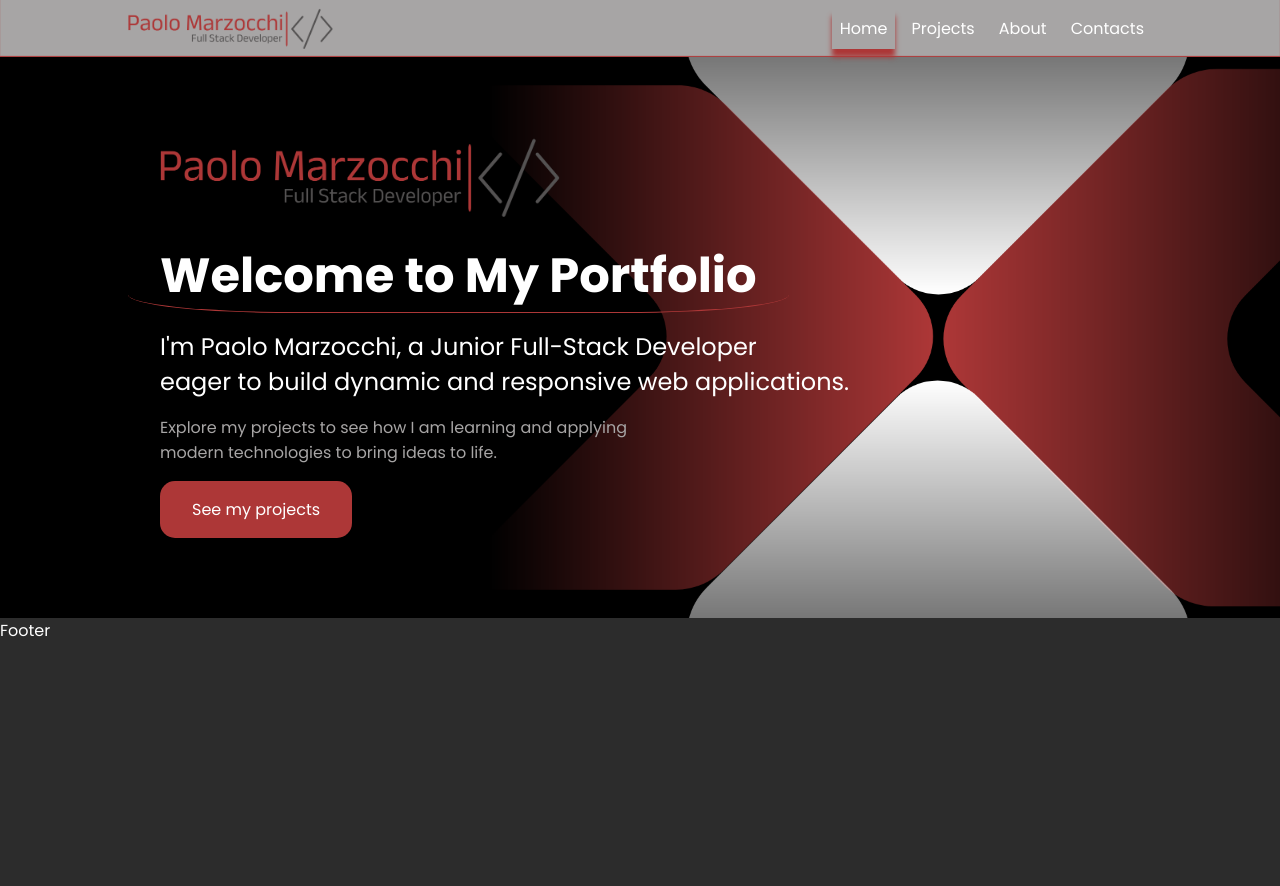
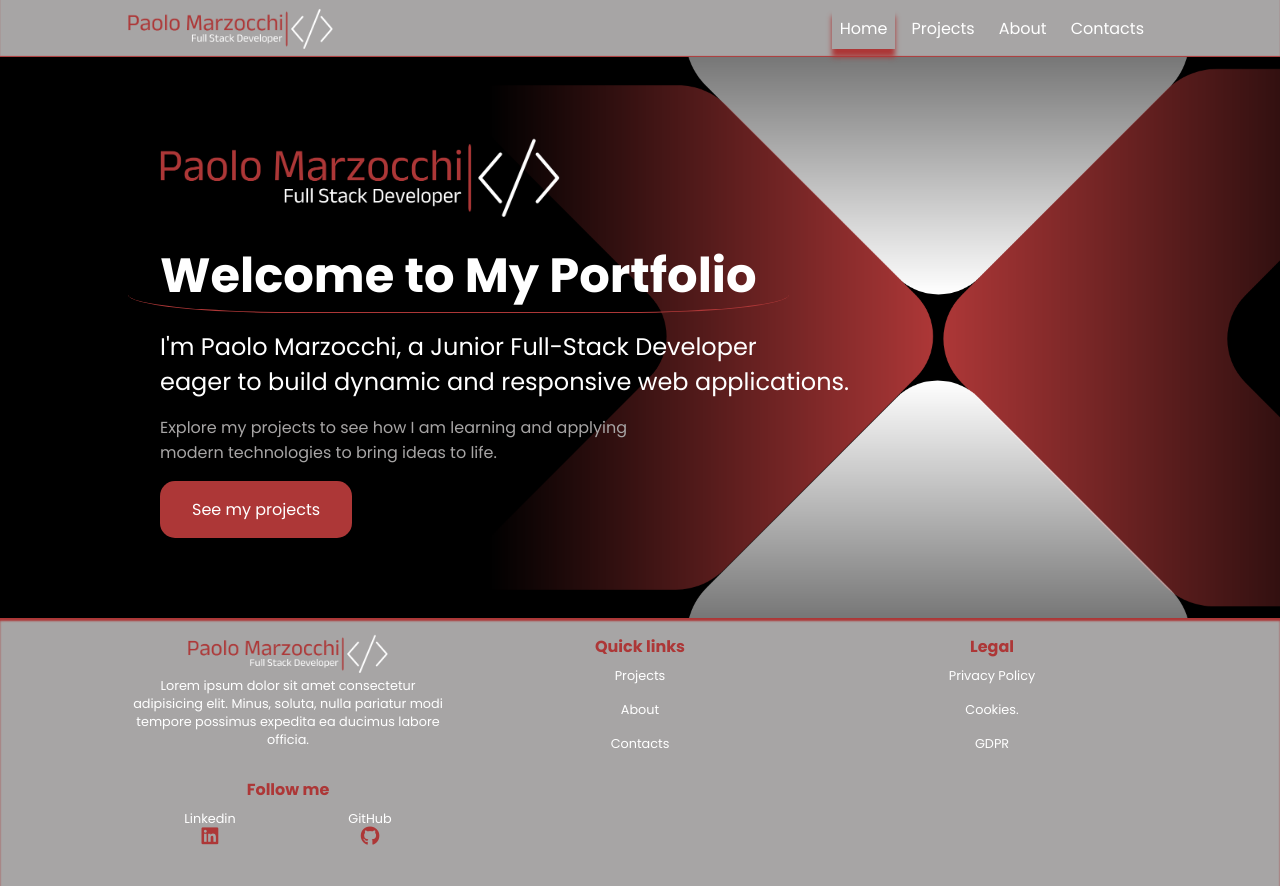
Before and after one commit to PaoloMarzocchi/vite-boolfolio, a Vue app: page / in a window 1280 px wide. Before the commit the page ends 800 px from the top, so only its background shows below. Built offline with nearby package versions, Linux system fonts and the light colour scheme.

Commit message:
add footer component

```diff
--- a/src/App.vue
+++ b/src/App.vue
@@ -1,10 +1,12 @@
 <script>
+import AppFooter from './components/AppFooter.vue';
 import AppHeader from './components/AppHeader.vue';
 
 export default {
 	name: 'App',
 	components: {
-		AppHeader
+		AppHeader,
+		AppFooter,
 	}
 
 }
@@ -14,16 +16,12 @@ export default {
 
 	<AppHeader></AppHeader>
 
-
 	<main>
-		<RouterView></RouterView>
-
+		<RouterView />
 	</main>
 
+	<AppFooter></AppFooter>
 
-	<footer>
-		Footer
-	</footer>
 </template>
 
 <style></style>
--- /dev/null
+++ b/src/components/AppFooter.vue
@@ -0,0 +1,125 @@
+<script>
+export default {
+    name: 'AppFooter',
+    data() {
+        return {
+
+        }
+    }
+}
+</script>
+
+<template>
+    <footer>
+        <div class="container">
+            <div class="row">
+                <div class="col">
+
+                    <div class="logo d-flex">
+                        <img width="200" src="/public/img/logo-pm.png" alt="">
+
+                        <p>
+                            Lorem ipsum dolor sit amet consectetur adipisicing elit. Minus, soluta, nulla pariatur modi
+                            tempore possimus expedita ea ducimus labore officia.
+                        </p>
+                    </div>
+
+                </div>
+                <div class="col">
+                    <h4>Quick links</h4>
+                    <ul>
+                        <li>Projects</li>
+                        <li>About</li>
+                        <li>Contacts</li>
+                    </ul>
+                </div>
+                <div class="col">
+                    <h4>Legal</h4>
+                    <ul>
+                        <li>Privacy Policy</li>
+                        <li>Cookies.</li>
+                        <li>GDPR</li>
+                    </ul>
+                </div>
+                <div class="col">
+                    <h4>Follow me</h4>
+                    <ul class="d-flex">
+                        <li>
+                            <div class="my-1">Linkedin</div>
+                            <i class="fa-brands fa-linkedin fa-xl" style="color: #ad3737;"></i>
+                        </li>
+                        <li>
+                            <div class="my-1">GitHub</div>
+                            <i class="fa-brands fa-github fa-xl" style="color: #ad3737;"></i>
+                        </li>
+
+                    </ul>
+                </div>
+            </div>
+        </div>
+    </footer>
+</template>
+
+
+<style>
+footer {
+    background-color: var(--light);
+    padding: 1rem 0;
+    box-shadow: inset 0px 3px 2px 0px var(--primary);
+    ;
+
+    .row {
+        justify-content: space-between;
+
+        .col {
+            width: calc(100%/12*3);
+            text-align: center;
+
+            & h4 {
+                color: var(--primary);
+            }
+
+            .logo {
+                flex-direction: column;
+                justify-content: center;
+                align-items: center;
+
+                & p {
+                    margin-top: 0.2rem;
+                    font-size: 0.8rem;
+                }
+            }
+
+            & ul {
+                list-style: none;
+
+                & li {
+                    width: fit-content;
+                    font-size: 0.8rem;
+                    padding: 0.5rem 1rem;
+                    margin: 0 auto;
+
+                    & i {
+                        padding-top: 0.5rem;
+                    }
+
+                }
+
+                & li:hover {
+                    box-shadow: 0px 8px 5px 0px var(--primary);
+                    border-radius: 5px;
+                    transition: all 0.3s ease-in-out;
+                }
+            }
+
+            & ul.d-flex {
+                justify-content: center;
+            }
+        }
+    }
+
+
+
+
+}
+</style>
```
Also changed, not shown: public/img/logo-pm.png.
